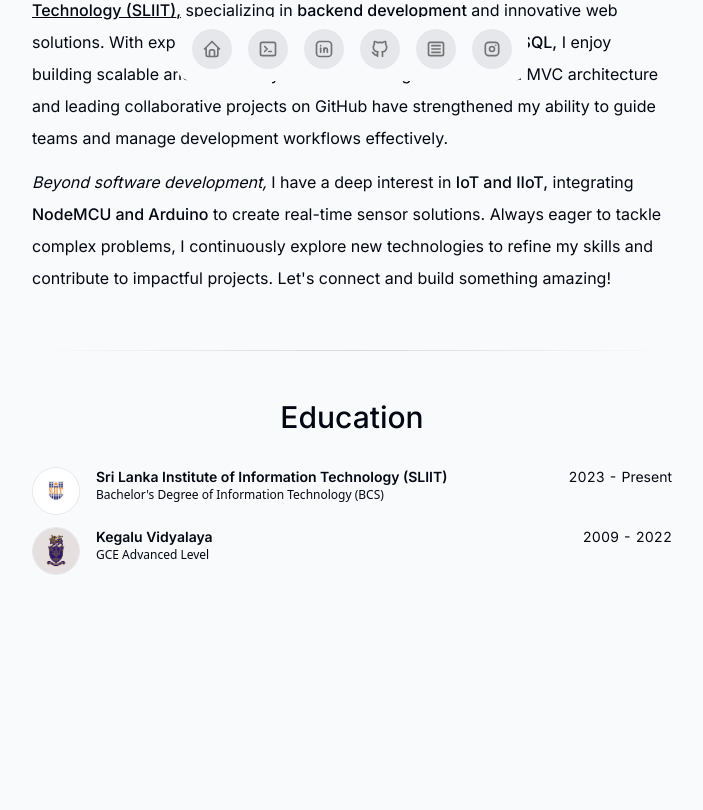
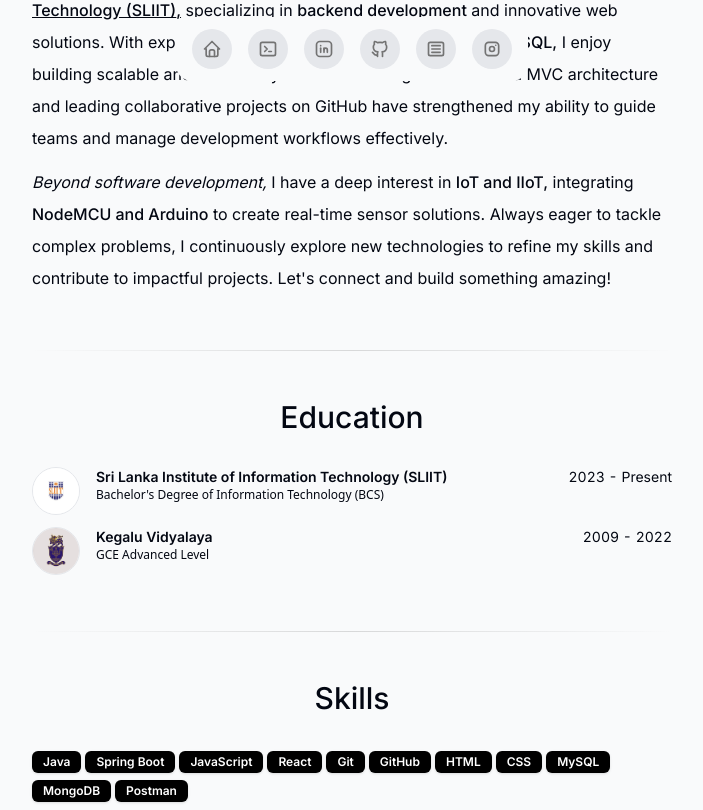
Before and after one commit to ModithaM/Portfolio-New, a Next.js app: page / in a window 1280 px wide. Shown: the part 703-1513 px from the top of the page, without its empty margins (288-991 px from the left). Before the commit the page ends 1438 px from the top, so only its background shows below. Built offline with nearby package versions, Linux system fonts and the light colour scheme.

Commit message:
skills secction done

```diff
--- a/app/globals.css
+++ b/app/globals.css
@@ -10,6 +10,8 @@
   --line-color: rgba(255, 255, 255, 0.2);
 }
 
-.borderBlack {
-  @apply border border-black/10;
+@layer components {
+  .borderBlack {
+    @apply border border-black/10;
+  }
 }
--- a/app/page.tsx
+++ b/app/page.tsx
@@ -1,6 +1,7 @@
 import HomeContent from "../components/home";
 import About from "../components/about";
 import Education from "../components/education";
+import Skills from "../components/skills";
 
 export default function Home() {
   return (
@@ -8,6 +9,7 @@
       <HomeContent />
       <About />
       <Education />
+      <Skills />
     </main>
   );
 }
--- a/components/education.tsx
+++ b/components/education.tsx
@@ -37,7 +37,7 @@
 
   return (
     <motion.section
-      className="mb-28 max-w-[45rem] text-center sm:mb-40 scroll-mt-28 w-full"
+      className="mb-28 max-w-[45rem] text-center sm:mb-2 scroll-mt-28 w-full"
       id="education"
       ref={ref}
       style={{
--- /dev/null
+++ b/components/skills.tsx
@@ -0,0 +1,65 @@
+"use client";
+
+import React from "react";
+import SectionHeading from "./sectionHeading";
+import { motion } from "framer-motion";
+import { Badge } from "./ui/badge";
+
+export default function Skills() {
+
+  const skills = [
+    "Java",
+    "Spring Boot",
+    "JavaScript",
+    "React",
+    "Git",
+    "GitHub",
+    "HTML",
+    "CSS",
+    "MySQL",
+    "MongoDB",
+    "Postman",
+  ];
+
+  const fadeInAnimationVariants = {
+    initial: {
+      opacity: 0,
+      y: 100,
+    },
+    animate: (index: number) => ({
+      opacity: 1,
+      y: 0,
+      transition: {
+        delay: 0.05 * index,
+      },
+    }),
+  };
+
+  return (
+    <section
+      className="mb-28 max-w-[45rem] text-center sm:mb-2 scroll-mt-28 w-full"
+      id="skills"
+    >
+      <SectionHeading>Skills</SectionHeading>
+
+        <div className="flex min-h-0 flex-col gap-y-3">
+          <div className="flex flex-wrap gap-1">
+            {skills.map((skill, id) => (
+                <motion.div
+                  variants={fadeInAnimationVariants}
+                  key={id}
+                  initial="initial"
+                  whileInView="animate"
+                  viewport={{
+                    once: true,
+                  }}
+                  custom={id}
+                >
+                  <Badge key={skill}>{skill}</Badge>
+                </motion.div>
+            ))}
+          </div>
+        </div>
+    </section>
+  );
+}
--- a/components/ui/badge.tsx
+++ b/components/ui/badge.tsx
@@ -9,11 +9,11 @@
     variants: {
       variant: {
         default:
-          "border-transparent bg-primary text-primary-foreground shadow hover:bg-primary/80",
+          "border-transparent bg-black text-white shadow hover:bg-gray-700",
         secondary:
-          "border-transparent bg-secondary text-secondary-foreground hover:bg-secondary/80",
+          "border-transparent bg-secondary text-secondary-foreground hover:bg-gray-700",
         destructive:
-          "border-transparent bg-destructive text-destructive-foreground shadow hover:bg-destructive/80",
+          "border-transparent bg-destructive text-destructive-foreground shadow hover:bg-gray-700",
         outline: "text-foreground",
       },
     },
```
